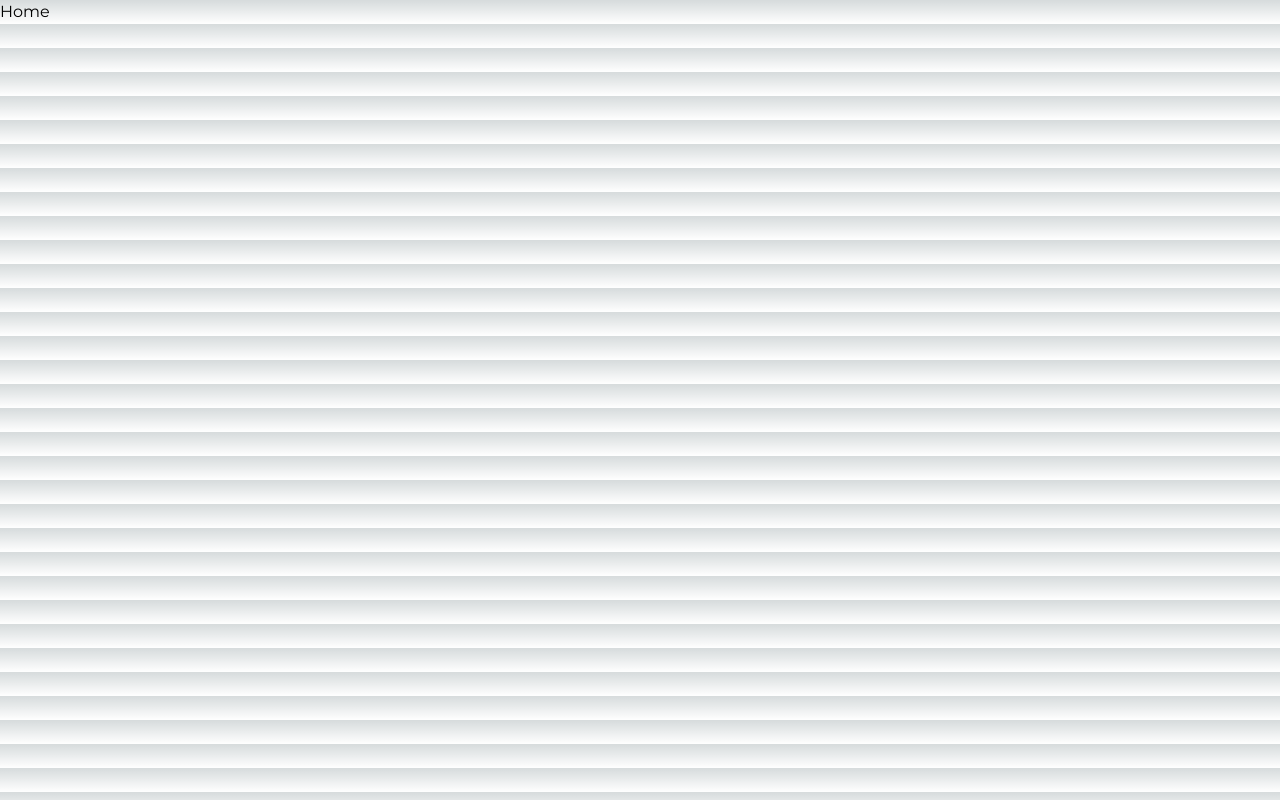
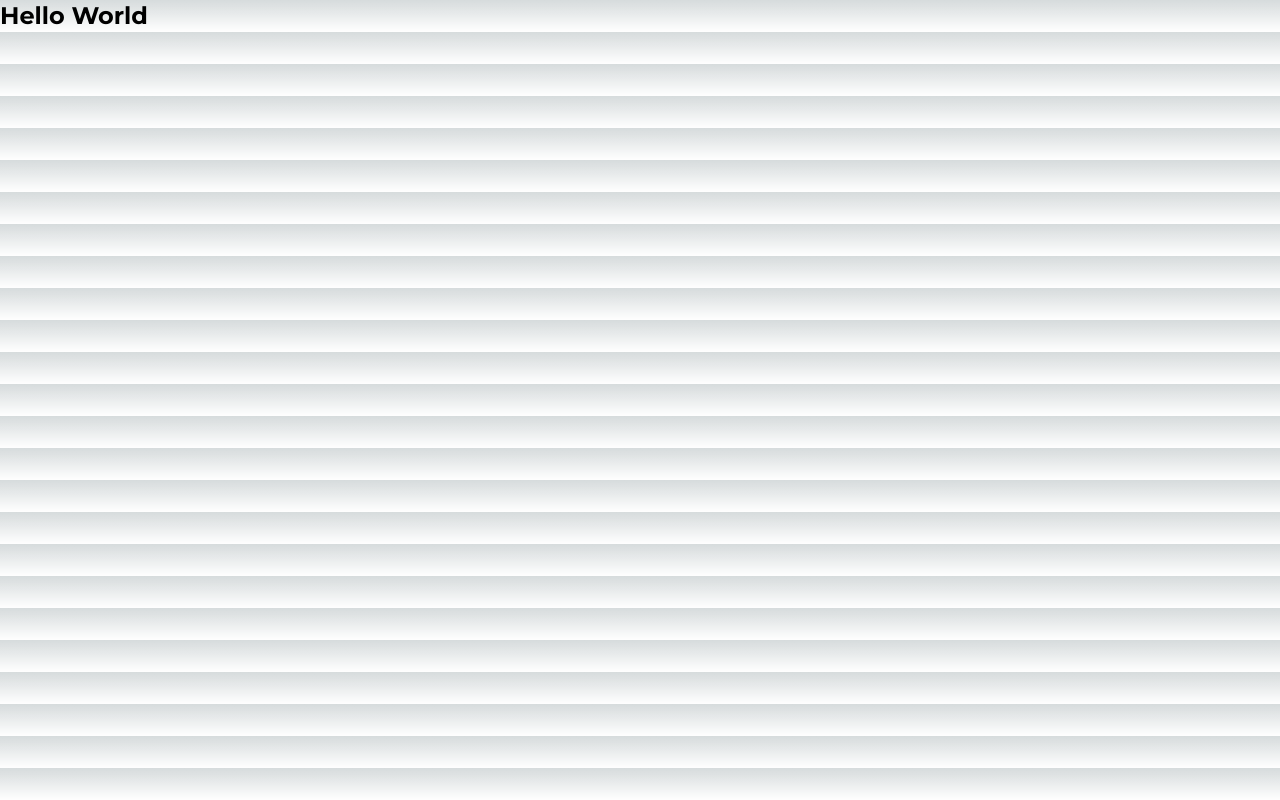
Before and after one commit to mmaazkhanhere/learningRepo, a Next.js app in the folder portfolio-website/: page / in a window 1280 px wide. Built offline with nearby package versions, Linux system fonts and the light colour scheme.

Commit message:
setting project with typescript and fixing issues

```diff
--- a/portfolio-website/package.json
+++ b/portfolio-website/package.json
@@ -9,6 +9,9 @@
     "lint": "next lint"
   },
   "dependencies": {
+    "@types/node": "18.16.3",
+    "@types/react": "18.2.0",
+    "@types/react-dom": "18.2.1",
     "autoprefixer": "10.4.14",
     "eslint": "8.39.0",
     "eslint-config-next": "13.3.4",
@@ -16,6 +19,7 @@
     "postcss": "8.4.23",
     "react": "18.2.0",
     "react-dom": "18.2.0",
-    "tailwindcss": "3.3.2"
+    "tailwindcss": "3.3.2",
+    "typescript": "5.0.4"
   }
 }
--- a/portfolio-website/src/pages/_app.js
+++ /dev/null
@@ -1,15 +0,0 @@
-import "@/styles/globals.css";
-import { Montserrat } from "next/font/google";
-
-const montserrat = Montserrat({
-  subsets: ["latin"],
-  variable: "--font-mont",
-});
-
-export default function App({ Component, pageProps }) {
-  return (
-    <main className={`${montserrat.variable} font-mont`}>
-      <Component {...pageProps} />
-    </main>
-  );
-}
--- /dev/null
+++ b/portfolio-website/src/pages/_app.tsx
@@ -0,0 +1,11 @@
+import '@/styles/globals.css'
+import type { AppProps } from 'next/app'
+import Head from 'next/head'
+
+export default function App({ Component, pageProps }: AppProps) {
+  <Head>
+    <title>Portfolio Website</title>
+  </Head>
+  return <Component {...pageProps} />
+
+}
--- a/portfolio-website/src/pages/_document.js
+++ /dev/null
@@ -1,13 +0,0 @@
-import { Html, Head, Main, NextScript } from 'next/document'
-
-export default function Document() {
-  return (
-    <Html lang="en">
-      <Head />
-      <body>
-        <Main />
-        <NextScript />
-      </body>
-    </Html>
-  )
-}
--- /dev/null
+++ b/portfolio-website/src/pages/_document.tsx
@@ -0,0 +1,21 @@
+import { Html, Head, Main, NextScript } from 'next/document'
+
+export default function Document() {
+  return (
+    <Html lang="en">
+      <Head>
+        <meta name="description" content="Generated by create next app" />
+        <meta name="viewport" content="width=device-width, initial-scale=1" />
+        <link rel="icon" href="/favicon.ico" />
+
+        <link rel="preconnect" href="https://fonts.googleapis.com" />
+        <link rel="preconnect" href="https://fonts.gstatic.com" crossorigin />
+        <link href="https://fonts.googleapis.com/css2?family=Montserrat:ital,wght@0,100;0,300;0,400;0,500;0,600;0,700;0,800;0,900;1,100&display=swap" rel="stylesheet" />
+      </Head>
+      <body>
+        <Main />
+        <NextScript />
+      </body>
+    </Html>
+  )
+}
--- a/portfolio-website/src/pages/api/hello.js
+++ /dev/null
@@ -1,5 +0,0 @@
-// Next.js API route support: https://nextjs.org/docs/api-routes/introduction
-
-export default function handler(req, res) {
-  res.status(200).json({ name: 'John Doe' })
-}
--- /dev/null
+++ b/portfolio-website/src/pages/api/hello.ts
@@ -0,0 +1,13 @@
+// Next.js API route support: https://nextjs.org/docs/api-routes/introduction
+import type { NextApiRequest, NextApiResponse } from 'next'
+
+type Data = {
+  name: string
+}
+
+export default function handler(
+  req: NextApiRequest,
+  res: NextApiResponse<Data>
+) {
+  res.status(200).json({ name: 'John Doe' })
+}
--- a/portfolio-website/src/pages/index.js
+++ /dev/null
@@ -1,19 +0,0 @@
-import Image from "next/image";
-import { Inter } from "next/font/google";
-import Head from "next/head";
-
-const inter = Inter({ subsets: ["latin"] });
-
-export default function Home() {
-  return (
-    <>
-      <Head>
-        <title>Create Next App</title>
-        <meta name="description" content="Generated by create next app" />
-        <meta name="viewport" content="width=device-width, inital-scale=1" />
-        <link rel="icon" href="/favicon.ico" />
-      </Head>
-      <main className="">Home</main>
-    </>
-  );
-}
--- /dev/null
+++ b/portfolio-website/src/pages/index.tsx
@@ -0,0 +1,9 @@
+import Image from 'next/image'
+
+export default function Home() {
+  return (
+    <div className='font-bold text-2xl font-montserrat'>
+      Hello World
+    </div>
+  )
+}
--- a/portfolio-website/tailwind.config.js
+++ b/portfolio-website/tailwind.config.js
@@ -1,7 +1,4 @@
 /** @type {import('tailwindcss').Config} */
-
-const { fontFamily } = require("tailwindcss/defaultTheme");
-
 module.exports = {
   content: [
     "./src/pages/**/*.{js,ts,jsx,tsx,mdx}",
@@ -9,10 +6,17 @@
     "./src/app/**/*.{js,ts,jsx,tsx,mdx}",
   ],
   theme: {
+    screens: {
+      sm: "350px",
+      md: "650px",
+      lg: "1024px",
+      xl: "1440px",
+      xxl: "2560px",
+    },
+    fontFamily: {
+      montserrat: "Montserrat, sans-serif",
+    },
     extend: {
-      fontFamily: {
-        mont: ["var(--font-mont)", ...fontFamily.sans],
-      },
       backgroundImage: {
         "gradient-radial": "radial-gradient(var(--tw-gradient-stops))",
         "gradient-conic":
```
Also changed, not shown: portfolio-website/jsconfig.json (deleted, +0 -7 lines), portfolio-website/tsconfig.json (added, +23 -0 lines), 2 other files (tests, documents, lock files or other folders).
